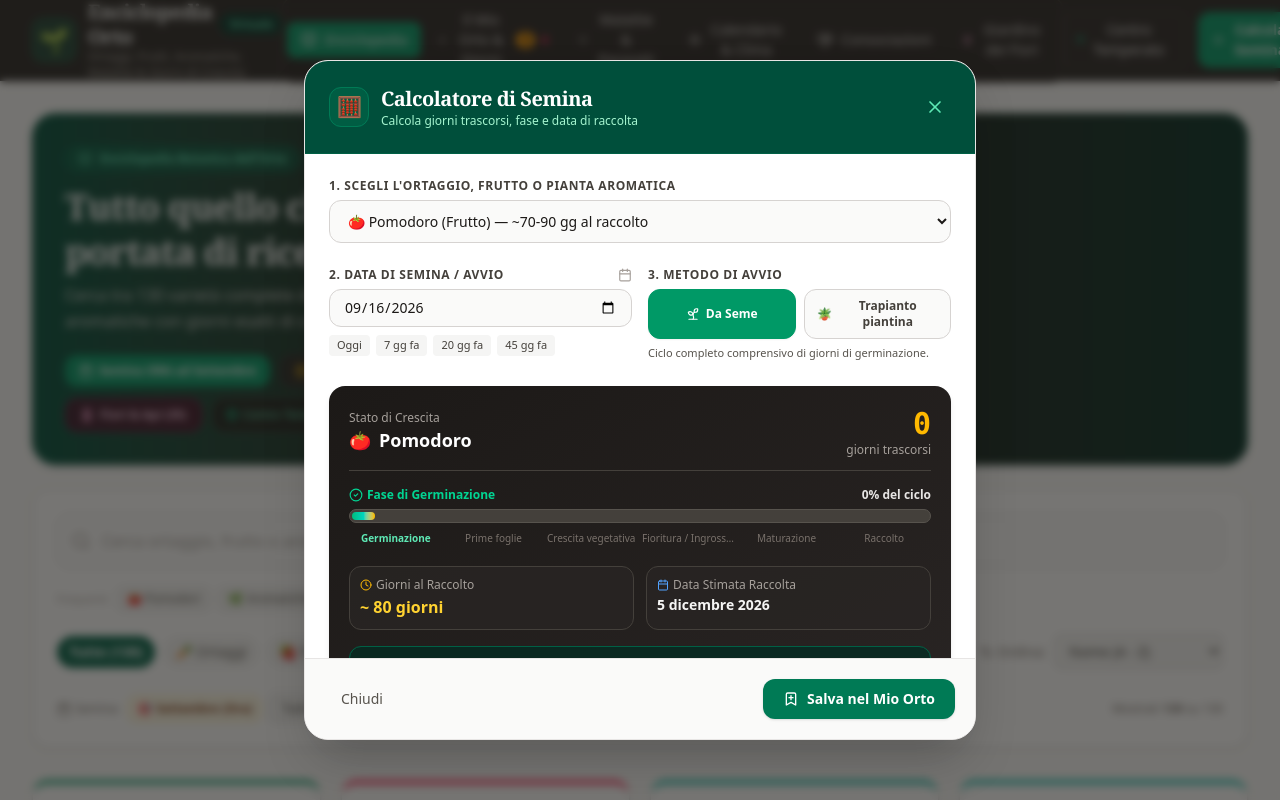
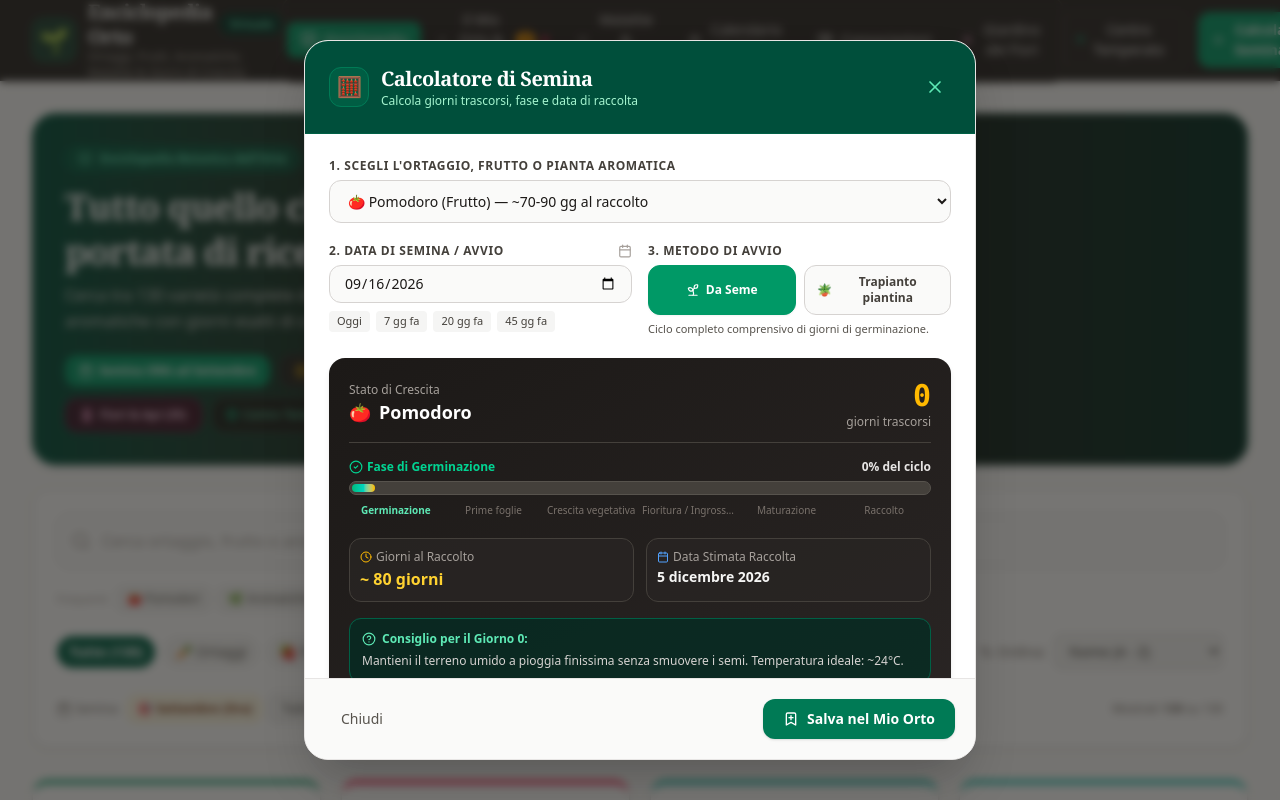
Before and after one commit to stemangelolabbate-png/enciclopedia-orto-e-frutteto, a React (Vite) app: page / in a window 1280 px wide. Both pictures are taken after a click on the button "Calcola Semina". Shown: the top 800 px of the page. Built offline with nearby package versions, Linux system fonts and the light colour scheme.

Commit message:
refactor: optimize modal layout and scrolling
Standardize modal structures with vertical centering, improved scroll behavior, and custom scrollbar styling to ensure a consistent cross-platform user experience.

```diff
--- a/src/components/ClimateModal.tsx
+++ b/src/components/ClimateModal.tsx
@@ -44,11 +44,11 @@ export const ClimateModal: React.FC<ClimateModalProps> = ({
   return (
     <div
       id="climate-modal-overlay"
-      className="fixed inset-0 z-50 overflow-y-auto bg-stone-900/70 backdrop-blur-xs flex items-end sm:items-center justify-center p-0 sm:p-4 md:p-6"
+      className="fixed inset-0 z-50 overflow-y-auto bg-stone-900/70 backdrop-blur-xs flex flex-col items-center justify-start p-2 sm:p-4 md:p-6 overscroll-contain"
     >
       <div
         id="climate-modal-content"
-        className="relative bg-white w-full max-w-2xl rounded-t-3xl sm:rounded-3xl shadow-2xl border border-stone-200 overflow-hidden max-h-[92vh] sm:max-h-[85vh] flex flex-col"
+        className="relative bg-white w-full max-w-2xl rounded-2xl sm:rounded-3xl shadow-2xl border border-stone-200 overflow-hidden my-auto max-h-[94vh] sm:max-h-[90vh] flex flex-col"
         onClick={(e) => e.stopPropagation()}
       >
         {/* Header */}
@@ -83,7 +83,7 @@ export const ClimateModal: React.FC<ClimateModalProps> = ({
         </div>
 
         {/* Zones List */}
-        <div className="p-4 sm:p-6 space-y-3 sm:space-y-3.5 overflow-y-auto font-sans flex-1">
+        <div className="p-4 sm:p-6 space-y-3 sm:space-y-3.5 flex-1 min-h-0 overflow-y-auto font-sans overscroll-contain pb-4">
           {zones.map(({ id, icon, badge, color }) => {
             const info = CLIMATE_ZONES[id];
             const isSelected = selectedZone === id;
--- a/src/components/FlowerDetailModal.tsx
+++ b/src/components/FlowerDetailModal.tsx
@@ -26,12 +26,12 @@ export const FlowerDetailModal: React.FC<FlowerDetailModalProps> = ({ flower, on
   return (
     <div
       id="flower-detail-modal-backdrop"
-      className="fixed inset-0 z-50 overflow-y-auto bg-stone-950/70 backdrop-blur-xs flex items-end sm:items-center justify-center p-0 sm:p-5 animate-in fade-in duration-200"
+      className="fixed inset-0 z-50 overflow-y-auto bg-stone-950/70 backdrop-blur-xs flex flex-col items-center justify-start p-2 sm:p-5 animate-in fade-in duration-200 overscroll-contain"
       onClick={onClose}
     >
       <div
         id="flower-detail-modal-container"
-        className="relative w-full max-w-3xl bg-stone-900 border border-stone-800 rounded-t-3xl sm:rounded-2xl shadow-2xl overflow-hidden text-stone-100 max-h-[92vh] sm:max-h-[90vh] flex flex-col"
+        className="relative w-full max-w-3xl bg-stone-900 border border-stone-800 rounded-2xl shadow-2xl overflow-hidden text-stone-100 my-auto max-h-[94vh] sm:max-h-[90vh] flex flex-col"
         onClick={(e) => e.stopPropagation()}
       >
         {/* Modal Header Banner */}
@@ -93,7 +93,7 @@ export const FlowerDetailModal: React.FC<FlowerDetailModalProps> = ({ flower, on
         </div>
 
         {/* Modal Scrollable Body */}
-        <div className="p-5 sm:p-6 max-h-[75vh] overflow-y-auto space-y-6 text-sm text-stone-300">
+        <div className="p-4 sm:p-6 flex-1 min-h-0 overflow-y-auto space-y-6 text-sm text-stone-300 overscroll-contain pb-6">
 
           {/* Description */}
           <div className="bg-stone-800/40 rounded-xl p-4 border border-stone-800">
--- a/src/components/PestDiseaseManager.tsx
+++ b/src/components/PestDiseaseManager.tsx
@@ -270,7 +270,7 @@ export const PestDiseaseManager: React.FC<PestDiseaseManagerProps> = ({
       {selectedDisease && (
         <div
           id="disease-detail-modal-overlay"
-          className="fixed inset-0 z-50 overflow-y-auto bg-stone-900/60 backdrop-blur-xs flex items-end sm:items-center justify-center p-0 sm:p-4 md:p-6"
+          className="fixed inset-0 z-50 overflow-y-auto bg-stone-900/60 backdrop-blur-xs flex flex-col items-center justify-start p-2 sm:p-4 md:p-6 overscroll-contain"
           onClick={() => {
             setSelectedDisease(null);
             if (onClearInitialDisease) onClearInitialDisease();
@@ -278,7 +278,7 @@ export const PestDiseaseManager: React.FC<PestDiseaseManagerProps> = ({
         >
           <div
             id="disease-detail-modal-content"
-            className="relative bg-white w-full max-w-3xl rounded-t-3xl sm:rounded-3xl shadow-2xl border border-stone-200 overflow-hidden max-h-[92vh] sm:max-h-[90vh] flex flex-col"
+            className="relative bg-white w-full max-w-3xl rounded-2xl sm:rounded-3xl shadow-2xl border border-stone-200 overflow-hidden my-auto max-h-[94vh] sm:max-h-[90vh] flex flex-col"
             onClick={(e) => e.stopPropagation()}
           >
             {/* Modal Header */}
@@ -314,7 +314,7 @@ export const PestDiseaseManager: React.FC<PestDiseaseManagerProps> = ({
             </div>
 
             {/* Scrollable Body */}
-            <div className="p-6 sm:p-8 overflow-y-auto space-y-6 text-stone-800">
+            <div className="p-4 sm:p-8 flex-1 min-h-0 overflow-y-auto space-y-6 text-stone-800 overscroll-contain pb-6">
               {/* Description */}
               <p className="text-stone-700 leading-relaxed text-sm sm:text-base">
                 {selectedDisease.descrizione}
--- a/src/components/SowingCalculatorModal.tsx
+++ b/src/components/SowingCalculatorModal.tsx
@@ -88,12 +88,12 @@ export const SowingCalculatorModal: React.FC<SowingCalculatorModalProps> = ({
   return (
     <div
       id="sowing-calculator-modal-overlay"
-      className="fixed inset-0 z-50 overflow-y-auto bg-stone-900/60 backdrop-blur-xs flex items-end sm:items-center justify-center p-0 sm:p-4 md:p-6"
+      className="fixed inset-0 z-50 overflow-y-auto bg-stone-900/60 backdrop-blur-xs flex flex-col items-center justify-start p-2 sm:p-4 md:p-6 overscroll-contain"
       onClick={onClose}
     >
       <div
         id="sowing-calculator-modal-content"
-        className="relative bg-white w-full max-w-2xl rounded-t-3xl sm:rounded-3xl shadow-2xl border border-stone-200 overflow-hidden max-h-[92vh] sm:max-h-[85vh] flex flex-col font-sans"
+        className="relative bg-white w-full max-w-2xl rounded-2xl sm:rounded-3xl shadow-2xl border border-stone-200 overflow-hidden my-auto max-h-[94vh] sm:max-h-[90vh] flex flex-col font-sans"
         onClick={(e) => e.stopPropagation()}
       >
         {/* Header */}
@@ -122,7 +122,7 @@ export const SowingCalculatorModal: React.FC<SowingCalculatorModalProps> = ({
         </div>
 
         {/* Modal Form & Live Preview */}
-        <div className="p-5 sm:p-6 space-y-6 overflow-y-auto max-h-[80vh]">
+        <div className="p-4 sm:p-6 space-y-5 flex-1 min-h-0 overflow-y-auto overscroll-contain pb-6">
           {/* Plant Selector */}
           <div>
             <label htmlFor="select-calc-plant" className="block text-xs font-bold text-stone-700 uppercase tracking-wider mb-1.5">
--- a/src/index.css
+++ b/src/index.css
@@ -1,4 +1,35 @@
 @import "tailwindcss";
+
+@layer base {
+  /* Ensure smooth scrolling and prevent content cut-off */
+  html, body {
+    overscroll-behavior-y: none;
+  }
+
+  /* Custom visible, draggable scrollbar for desktop & iframe */
+  ::-webkit-scrollbar {
+    width: 8px;
+    height: 8px;
+  }
+
+  ::-webkit-scrollbar-track {
+    background: transparent;
+  }
+
+  ::-webkit-scrollbar-thumb {
+    background-color: #a8a29e;
+    border-radius: 9999px;
+  }
+
+  ::-webkit-scrollbar-thumb:hover {
+    background-color: #78716c;
+  }
+
+  * {
+    scrollbar-width: thin;
+    scrollbar-color: #a8a29e transparent;
+  }
+}
 
 @layer utilities {
   /* Hide scrollbar for Chrome, Safari and Opera */
```
Also changed, not shown: src/components/PlantDetailModal.tsx (+4 -4 lines).
